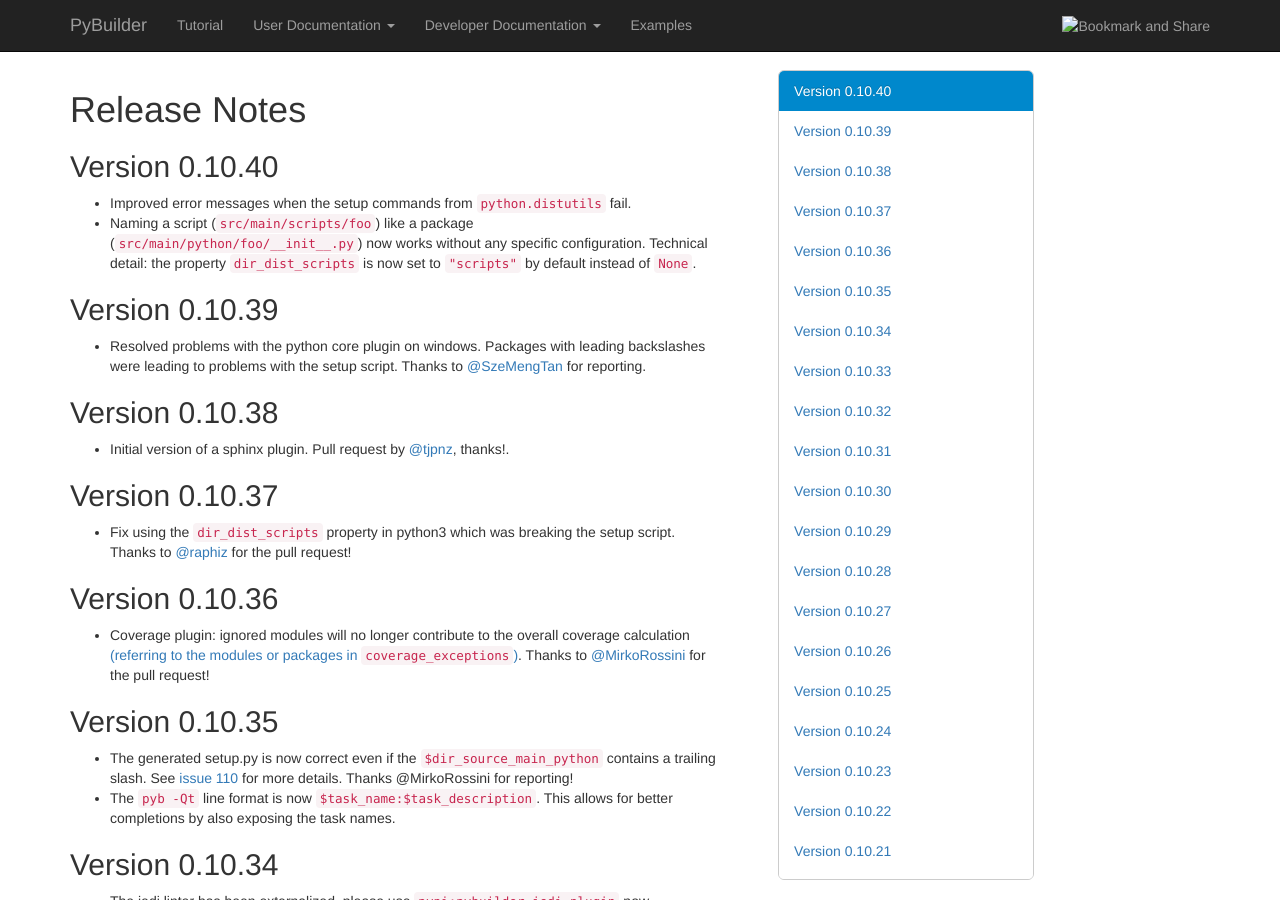
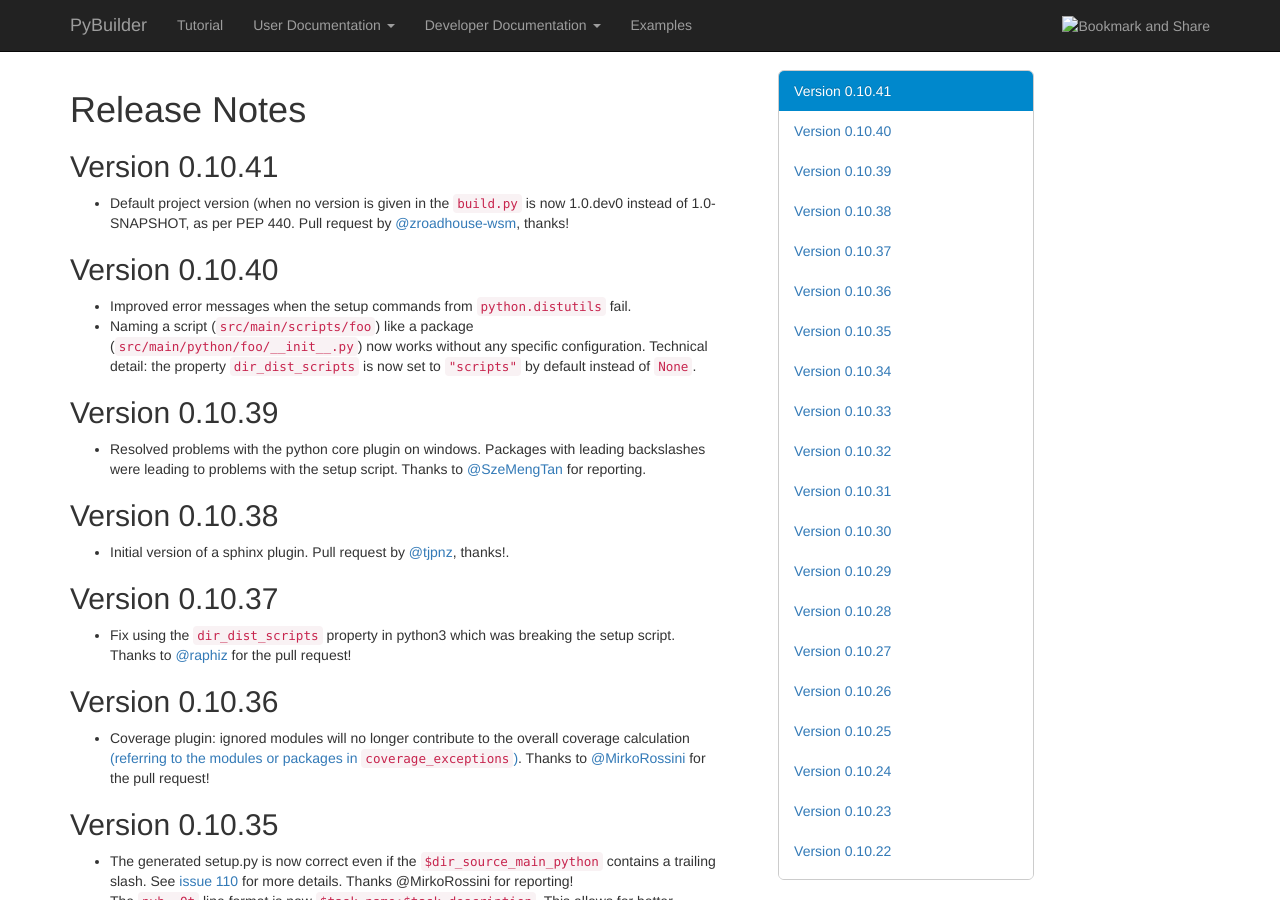
Before and after one commit to pybuilder/pybuilder.github.io, a Jekyll site: the page built from releasenotes/index.md, in a window 1280 px wide and 900 px high. Built offline with Jekyll 4.4.1, drawn with Linux system fonts in a browser that asks for light colours; nearby versions of some CDN libraries.

Commit message:
release notes for 0.10.41

```diff
--- a/releasenotes/index.md
+++ b/releasenotes/index.md
@@ -4,6 +4,9 @@
 ---
 
 # Release Notes
+
+## Version 0.10.41
+* Default project version (when no version is given in the `build.py` is now 1.0.dev0 instead of 1.0-SNAPSHOT, as per PEP 440. Pull request by [@zroadhouse-wsm](https://github.com/zroadhouse-wsm), thanks!
 
 ## Version 0.10.40
 * Improved error messages when the setup commands from `python.distutils` fail.
```
